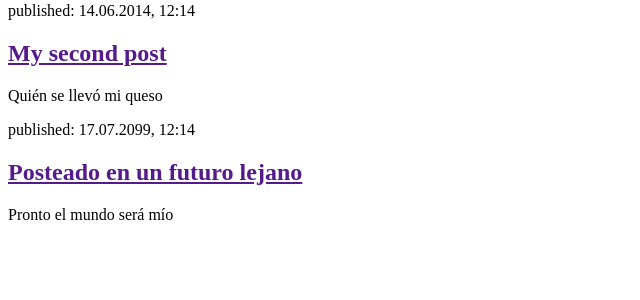
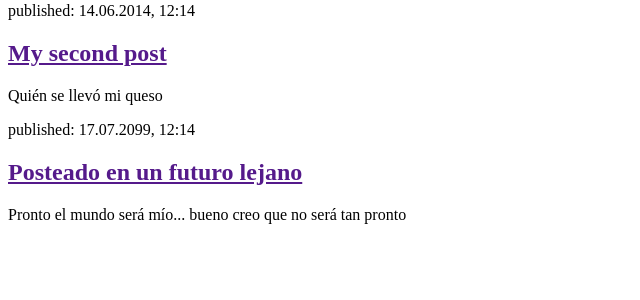
Before and after one commit to Montecristo333/my-first-blog, a Django app: page / in a window 1280 px wide. Shown: the part 183-483 px from the top of the page, without its empty margins (0-640 px from the left). Run offline with Django 3.2, Linux system fonts and the light colour scheme.

Commit message:
cambio en el tiempo

```diff
--- a/blog/templates/blog/post_list.html
+++ b/blog/templates/blog/post_list.html
@@ -22,7 +22,7 @@
         <div>
             <p>published: 17.07.2099, 12:14</p>
             <h2><a href="">Posteado en un futuro lejano</a></h2>
-            <p>Pronto el mundo será mío</p>
+            <p>Pronto el mundo será mío... bueno creo que no será tan pronto</p>
         </div>
     </body>
 </html>
```
